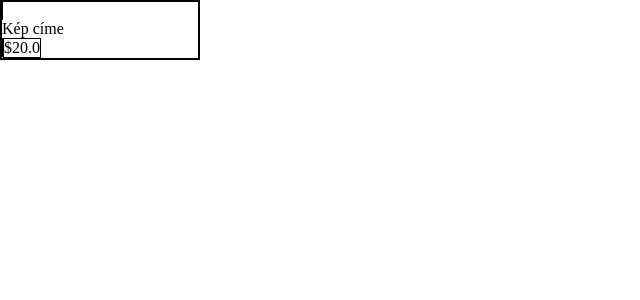
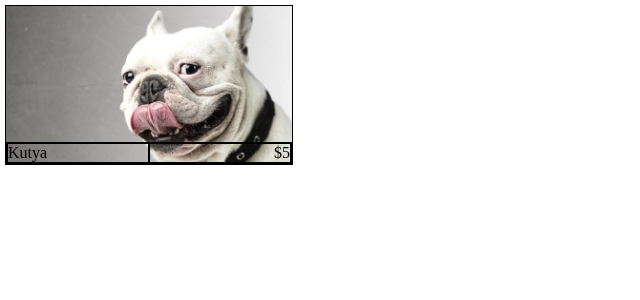
Before and after one commit to 0324bence/portfolio-example, a SvelteKit app: page /Gallery in a window 1280 px wide. Shown: the top 300 px of the page, without its empty margins (0-640 px from the left). Built offline with nearby package versions, Linux system fonts and the light colour scheme; a web font is replaced by a local one.

Commit message:
Card making - Phase 2 - Dog

```diff
--- a/src/components/Gallery/Card.svelte
+++ b/src/components/Gallery/Card.svelte
@@ -1,15 +1,20 @@
+
+<script lang="ts">
+    import { base } from "$app/paths"
+    export let title:string;
+    export let price:string;
+    export let image:string;
+</script>
 
 
 
-
-
-<div class="card">
+<div class="card" style="background-image: url('{base}/images/photos/{image}.webp');">
     <div class="card-belt">
         <div class="card-title">
-            <p>Kép címe</p>
+            <p> {title}</p>
         </div>
         <div class="card-price">
-            <p>$20.0</p>
+            <p>{price}</p>
         </div>
 
 
@@ -23,13 +28,19 @@
     }
 
     .card{
-        width: 200px;
-
+        min-width: 18em;
+        max-width: 20em;
+        display: flex;
+        background-size: 100%;
+        margin: 5px;
     }
-    .belt{
+    .card-belt{
         display: flex;
         flex-direction: row;
         justify-content: space-between;
+        align-self: flex-end;
+        width: 100%;
+
     }
     .card-title{
         flex: 1;
@@ -43,6 +54,10 @@
 
     }
 
+    .card{
+        height: 160px;
+        width: 260px;
+    }
 
 
 </style>
--- a/src/routes/Gallery/+page.svelte
+++ b/src/routes/Gallery/+page.svelte
@@ -5,4 +5,4 @@
 </script>
 
 
-<Card/>
+<Card image="0001" title="Kutya" price="$5"/>
```
Also changed, not shown: static/images/photos/0001.webp (added).
